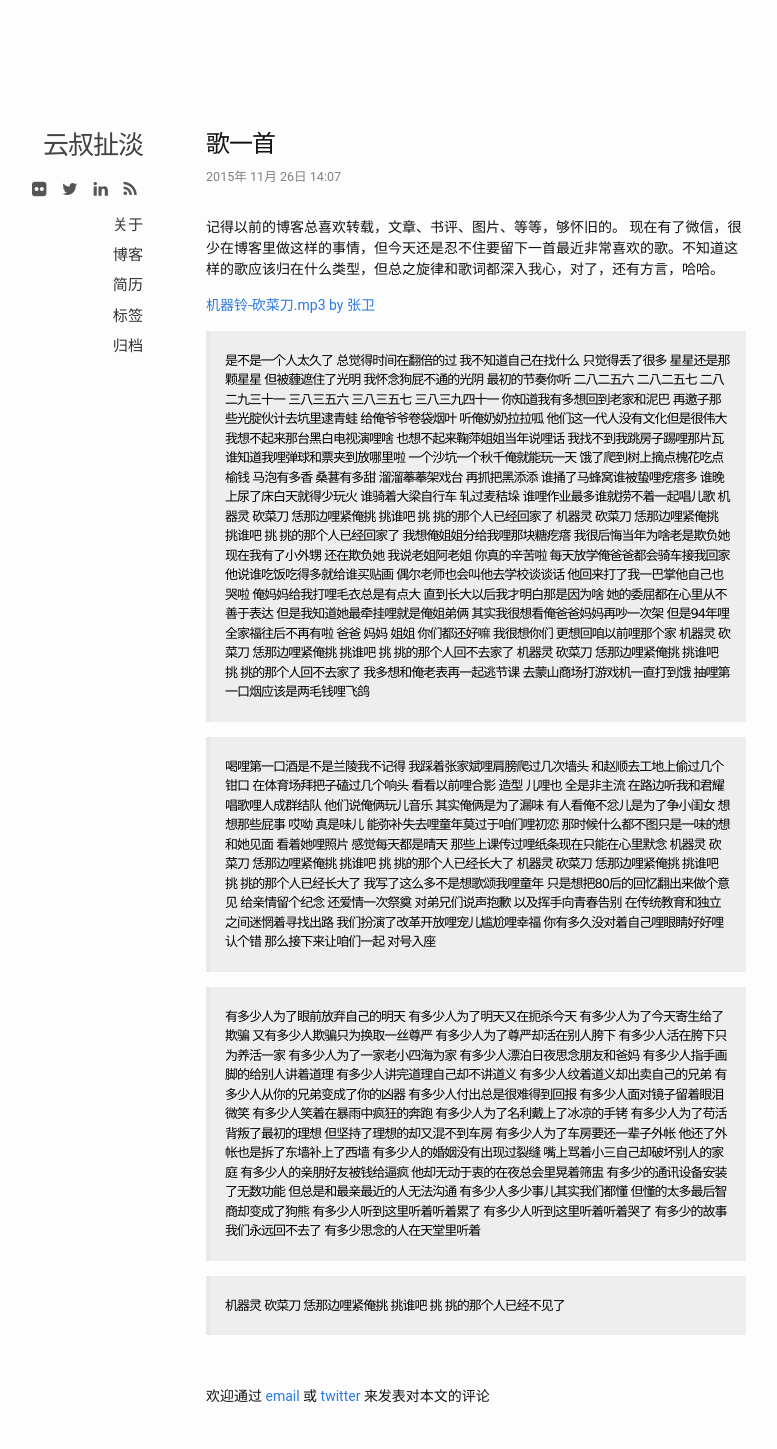
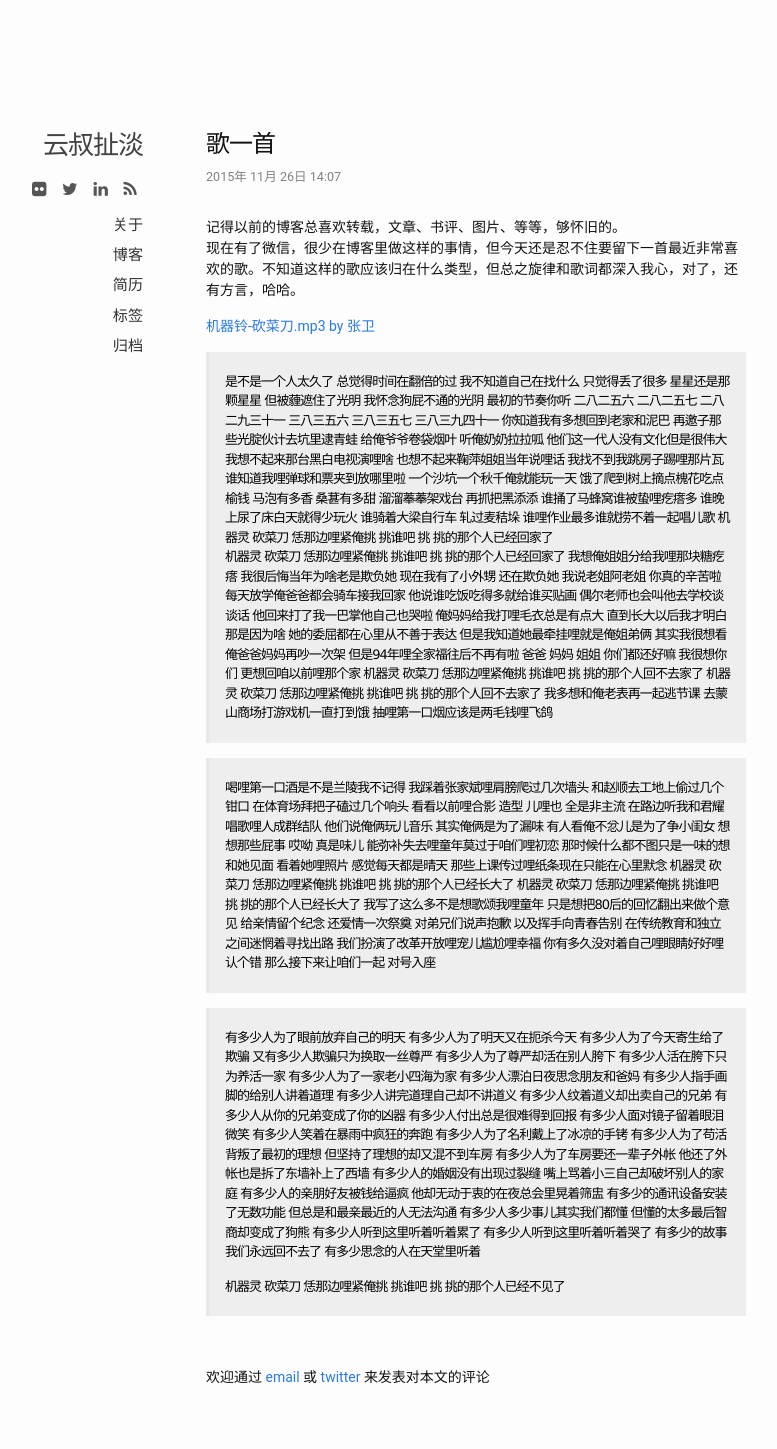
Before and after one commit to leoshcn/leoshcn.github.io, a Jekyll site: the page built from _posts/2015-11-26-old-melody.md, in a window 1280 px wide. Shown: the whole page, without its empty margins (177-954 px from the left). Built offline with Jekyll 4.4.1, drawn with Linux system fonts in a browser that asks for light colours.

```diff
--- a/_posts/2015-11-26-old-melody.md
+++ b/_posts/2015-11-26-old-melody.md
@@ -12,114 +12,114 @@ tag: song
 [机器铃-砍菜刀.mp3 by 张卫](http://78rdoo.com1.z0.glb.clouddn.com/jql-kcd.mp3)
 
 > 是不是一个人太久了 总觉得时间在翻倍的过
-我不知道自己在找什么 只觉得丢了很多
-星星还是那颗星星 但被薶遮住了光明
-我怀念狗屁不通的光阴 最初的节奏你听
-二八二五六 二八二五七 二八二九三十一
-三八三五六 三八三五七 三八三九四十一
-你知道我有多想回到老家和泥巴
-再邀子那些光腚伙计去坑里逮青蛙
-给俺爷爷卷袋烟叶 听俺奶奶拉拉呱
-他们这一代人没有文化但是很伟大
-我想不起来那台黑白电视演哩啥
-也想不起来鞠萍姐姐当年说哩话
-我找不到我跳房子踢哩那片瓦
-谁知道我哩弹球和票夹到放哪里啦
-一个沙坑一个秋千俺就能玩一天
-饿了爬到树上摘点槐花吃点榆钱
-马泡有多香 桑葚有多甜
-溜溜菶菶架戏台 再抓把黑添添
-谁捅了马蜂窝谁被蛰哩疙瘩多
-谁晚上尿了床白天就得少玩火
-谁骑着大梁自行车 轧过麦秸垛
-谁哩作业最多谁就捞不着一起唱儿歌
-机器灵 砍菜刀 恁那边哩紧俺挑
-挑谁吧 挑 挑的那个人已经回家了
-机器灵 砍菜刀 恁那边哩紧俺挑
-挑谁吧 挑 挑的那个人已经回家了
-我想俺姐姐分给我哩那块糖疙瘩
-我很后悔当年为啥老是欺负她
-现在我有了小外甥 还在欺负她
-我说老姐阿老姐 你真的辛苦啦
-每天放学俺爸爸都会骑车接我回家
-他说谁吃饭吃得多就给谁买贴画
-偶尔老师也会叫他去学校谈谈话
-他回来打了我一巴掌他自己也哭啦
-俺妈妈给我打哩毛衣总是有点大
-直到长大以后我才明白那是因为啥
-她的委屈都在心里从不善于表达
-但是我知道她最牵挂哩就是俺姐弟俩
-其实我很想看俺爸爸妈妈再吵一次架
-但是94年哩全家福往后不再有啦
-爸爸 妈妈 姐姐 你们都还好嘛
-我很想你们 更想回咱以前哩那个家
-机器灵 砍菜刀 恁那边哩紧俺挑
-挑谁吧 挑 挑的那个人回不去家了
-机器灵 砍菜刀 恁那边哩紧俺挑
-挑谁吧 挑 挑的那个人回不去家了
-我多想和俺老表再一起逃节课
-去蒙山商场打游戏机一直打到饿
-抽哩第一口烟应该是两毛钱哩飞鸽
+>我不知道自己在找什么 只觉得丢了很多
+>星星还是那颗星星 但被薶遮住了光明
+>我怀念狗屁不通的光阴 最初的节奏你听
+>二八二五六 二八二五七 二八二九三十一
+>三八三五六 三八三五七 三八三九四十一
+>你知道我有多想回到老家和泥巴
+>再邀子那些光腚伙计去坑里逮青蛙
+>给俺爷爷卷袋烟叶 听俺奶奶拉拉呱
+>他们这一代人没有文化但是很伟大
+>我想不起来那台黑白电视演哩啥
+>也想不起来鞠萍姐姐当年说哩话
+>我找不到我跳房子踢哩那片瓦
+>谁知道我哩弹球和票夹到放哪里啦
+>一个沙坑一个秋千俺就能玩一天
+>饿了爬到树上摘点槐花吃点榆钱
+>马泡有多香 桑葚有多甜
+>溜溜菶菶架戏台 再抓把黑添添
+>谁捅了马蜂窝谁被蛰哩疙瘩多
+>谁晚上尿了床白天就得少玩火
+>谁骑着大梁自行车 轧过麦秸垛
+>谁哩作业最多谁就捞不着一起唱儿歌
+>机器灵 砍菜刀 恁那边哩紧俺挑
+>挑谁吧 挑 挑的那个人已经回家了
+>机器灵 砍菜刀 恁那边哩紧俺挑
+>挑谁吧 挑 挑的那个人已经回家了
+>我想俺姐姐分给我哩那块糖疙瘩
+>我很后悔当年为啥老是欺负她
+>现在我有了小外甥 还在欺负她
+>我说老姐阿老姐 你真的辛苦啦
+>每天放学俺爸爸都会骑车接我回家
+>他说谁吃饭吃得多就给谁买贴画
+>偶尔老师也会叫他去学校谈谈话
+>他回来打了我一巴掌他自己也哭啦
+>俺妈妈给我打哩毛衣总是有点大
+>直到长大以后我才明白那是因为啥
+>她的委屈都在心里从不善于表达
+>但是我知道她最牵挂哩就是俺姐弟俩
+>其实我很想看俺爸爸妈妈再吵一次架
+>但是94年哩全家福往后不再有啦
+>爸爸 妈妈 姐姐 你们都还好嘛
+>我很想你们 更想回咱以前哩那个家
+>机器灵 砍菜刀 恁那边哩紧俺挑
+>挑谁吧 挑 挑的那个人回不去家了
+>机器灵 砍菜刀 恁那边哩紧俺挑
+>挑谁吧 挑 挑的那个人回不去家了
+>我多想和俺老表再一起逃节课
+>去蒙山商场打游戏机一直打到饿
+>抽哩第一口烟应该是两毛钱哩飞鸽
 
 >喝哩第一口酒是不是兰陵我不记得
-我踩着张家斌哩肩膀爬过几次墙头
-和赵顺去工地上偷过几个钳口
-在体育场拜把子磕过几个响头
-看看以前哩合影 造型 儿哩也 全是非主流
-在路边听我和君耀唱歌哩人成群结队
-他们说俺俩玩儿音乐 其实俺俩是为了漏味
-有人看俺不忿儿是为了争小闺女
-想想那些屁事 哎呦 真是味儿
-能弥补失去哩童年莫过于咱们哩初恋
-那时候什么都不图只是一味的想和她见面
-看着她哩照片 感觉每天都是晴天
-那些上课传过哩纸条现在只能在心里默念
-机器灵 砍菜刀 恁那边哩紧俺挑
-挑谁吧 挑 挑的那个人已经长大了
-机器灵 砍菜刀 恁那边哩紧俺挑
-挑谁吧 挑 挑的那个人已经长大了
-我写了这么多不是想歌颂我哩童年
-只是想把80后的回忆翻出来做个意见
-给亲情留个纪念 还爱情一次祭奠
-对弟兄们说声抱歉 以及挥手向青春告别
-在传统教育和独立之间迷惘着寻找出路
-我们扮演了改革开放哩宠儿尴尬哩幸福
-你有多久没对着自己哩眼睛好好哩认个错
-那么接下来让咱们一起 对号入座
+>我踩着张家斌哩肩膀爬过几次墙头
+>和赵顺去工地上偷过几个钳口
+>在体育场拜把子磕过几个响头
+>看看以前哩合影 造型 儿哩也 全是非主流
+>在路边听我和君耀唱歌哩人成群结队
+>他们说俺俩玩儿音乐 其实俺俩是为了漏味
+>有人看俺不忿儿是为了争小闺女
+>想想那些屁事 哎呦 真是味儿
+>能弥补失去哩童年莫过于咱们哩初恋
+>那时候什么都不图只是一味的想和她见面
+>看着她哩照片 感觉每天都是晴天
+>那些上课传过哩纸条现在只能在心里默念
+>机器灵 砍菜刀 恁那边哩紧俺挑
+>挑谁吧 挑 挑的那个人已经长大了
+>机器灵 砍菜刀 恁那边哩紧俺挑
+>挑谁吧 挑 挑的那个人已经长大了
+>我写了这么多不是想歌颂我哩童年
+>只是想把80后的回忆翻出来做个意见
+>给亲情留个纪念 还爱情一次祭奠
+>对弟兄们说声抱歉 以及挥手向青春告别
+>在传统教育和独立之间迷惘着寻找出路
+>我们扮演了改革开放哩宠儿尴尬哩幸福
+>你有多久没对着自己哩眼睛好好哩认个错
+>那么接下来让咱们一起 对号入座
 
 >有多少人为了眼前放弃自己的明天
-有多少人为了明天又在扼杀今天
-有多少人为了今天寄生给了欺骗
-又有多少人欺骗只为换取一丝尊严
-有多少人为了尊严却活在别人胯下
-有多少人活在胯下只为养活一家
-有多少人为了一家老小四海为家
-有多少人漂泊日夜思念朋友和爸妈
-有多少人指手画脚的给别人讲着道理
-有多少人讲完道理自己却不讲道义
-有多少人纹着道义却出卖自己的兄弟
-有多少人从你的兄弟变成了你的凶器
-有多少人付出总是很难得到回报
-有多少人面对镜子留着眼泪微笑
-有多少人笑着在暴雨中疯狂的奔跑
-有多少人为了名利戴上了冰凉的手铐
-有多少人为了苟活背叛了最初的理想
-但坚持了理想的却又混不到车房
-有多少人为了车房要还一辈子外帐
-他还了外帐也是拆了东墙补上了西墙
-有多少人的婚姻没有出现过裂缝
-嘴上骂着小三自己却破坏别人的家庭
-有多少人的亲朋好友被钱给逼疯
-他却无动于衷的在夜总会里晃着筛盅
-有多少的通讯设备安装了无数功能
-但总是和最亲最近的人无法沟通
-有多少人多少事儿其实我们都懂
-但懂的太多最后智商却变成了狗熊
-有多少人听到这里听着听着累了
-有多少人听到这里听着听着哭了
-有多少的故事我们永远回不去了
-有多少思念的人在天堂里听着
-
-
+>有多少人为了明天又在扼杀今天
+>有多少人为了今天寄生给了欺骗
+>又有多少人欺骗只为换取一丝尊严
+>有多少人为了尊严却活在别人胯下
+>有多少人活在胯下只为养活一家
+>有多少人为了一家老小四海为家
+>有多少人漂泊日夜思念朋友和爸妈
+>有多少人指手画脚的给别人讲着道理
+>有多少人讲完道理自己却不讲道义
+>有多少人纹着道义却出卖自己的兄弟
+>有多少人从你的兄弟变成了你的凶器
+>有多少人付出总是很难得到回报
+>有多少人面对镜子留着眼泪微笑
+>有多少人笑着在暴雨中疯狂的奔跑
+>有多少人为了名利戴上了冰凉的手铐
+>有多少人为了苟活背叛了最初的理想
+>但坚持了理想的却又混不到车房
+>有多少人为了车房要还一辈子外帐
+>他还了外帐也是拆了东墙补上了西墙
+>有多少人的婚姻没有出现过裂缝
+>嘴上骂着小三自己却破坏别人的家庭
+>有多少人的亲朋好友被钱给逼疯
+>他却无动于衷的在夜总会里晃着筛盅
+>有多少的通讯设备安装了无数功能
+>但总是和最亲最近的人无法沟通
+>有多少人多少事儿其实我们都懂
+>但懂的太多最后智商却变成了狗熊
+>有多少人听到这里听着听着累了
+>有多少人听到这里听着听着哭了
+>有多少的故事我们永远回不去了
+>有多少思念的人在天堂里听着
+>
+>
 >机器灵 砍菜刀 恁那边哩紧俺挑
-挑谁吧 挑 挑的那个人已经不见了
+>挑谁吧 挑 挑的那个人已经不见了
```
Also changed, not shown: _posts/2006-06-10-soccer-talk.md (+8 -8 lines).
